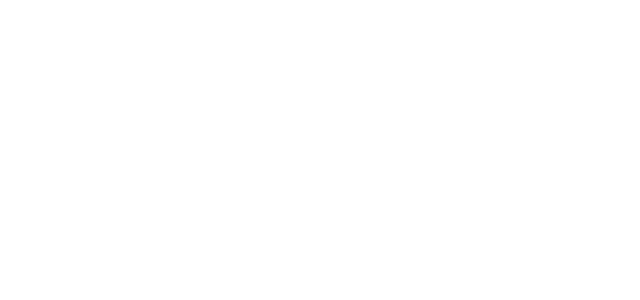
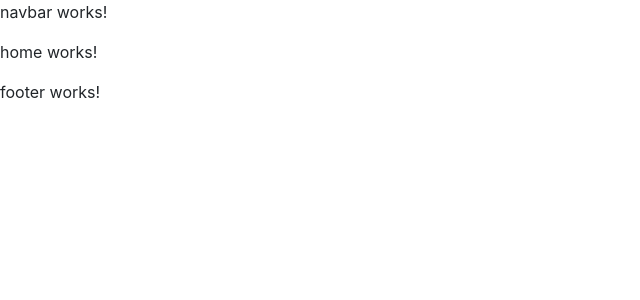
Before and after one commit to jpvpa/SoftPet, an Angular app: page /home in a window 1280 px wide. Shown: the top 300 px of the page, without its empty margins (0-640 px from the left). Built offline with nearby package versions, Linux system fonts and the light colour scheme.

Commit message:
Update app.component.html

```diff
--- a/src/app/app.component.html
+++ b/src/app/app.component.html
@@ -1,6 +1,6 @@
 <!--The content below is only a placeholder and can be replaced.-->
-<app-navbar></navbar>
+<app-navbar></app-navbar>
 <div>
   <router-outlet></router-outlet>
 </div>
-<app-footer></footer>
+<app-footer></app-footer>
```
